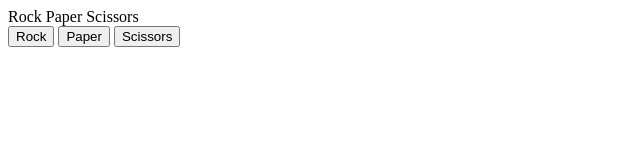
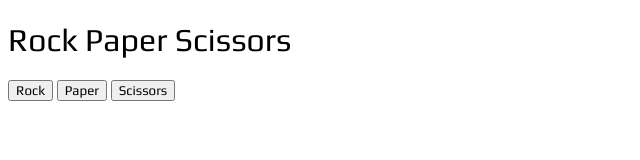
Before and after one commit to axhis8/rock-paper-scissors, a plain HTML site: page index.html in a window 1280 px wide. Shown: the whole page, without its empty margins (0-640 px from the left). Drawn offline with Linux system fonts and the light colour scheme.

Commit message:
Add CSS file & new Font

```diff
--- a/index.html
+++ b/index.html
@@ -1,17 +1,18 @@
 <!DOCTYPE html>
 <html lang="en">
   <head>
+    <link rel="stylesheet" href="./style.css" />
     <meta charset="UTF-8" />
     <meta name="viewport" content="width=device-width, initial-scale=1.0" />
     <title>Rock Paper Scissors</title>
   </head>
   <body>
-    <div id="gameTitle">Rock Paper Scissors</div>
+    <h1 id="gameTitle">Rock Paper Scissors</h1>
     <div id="buttons">
       <button id="rock">Rock</button>
       <button id="paper">Paper</button>
       <button id="scissors">Scissors</button>
     </div>
-    <script src="script.js"></script>
+    <script src="./script.js"></script>
   </body>
 </html>
--- /dev/null
+++ b/style.css
@@ -0,0 +1,7 @@
+@import url('https://fonts.googleapis.com/css2?family=Inter:ital,opsz,wght@0,14..32,100..900;1,14..32,100..900&family=Play:wght@400;700&display=swap');
+
+* {
+  font-family: "Play", sans-serif;
+  font-weight: 400;
+  font-style: normal;
+}
```
